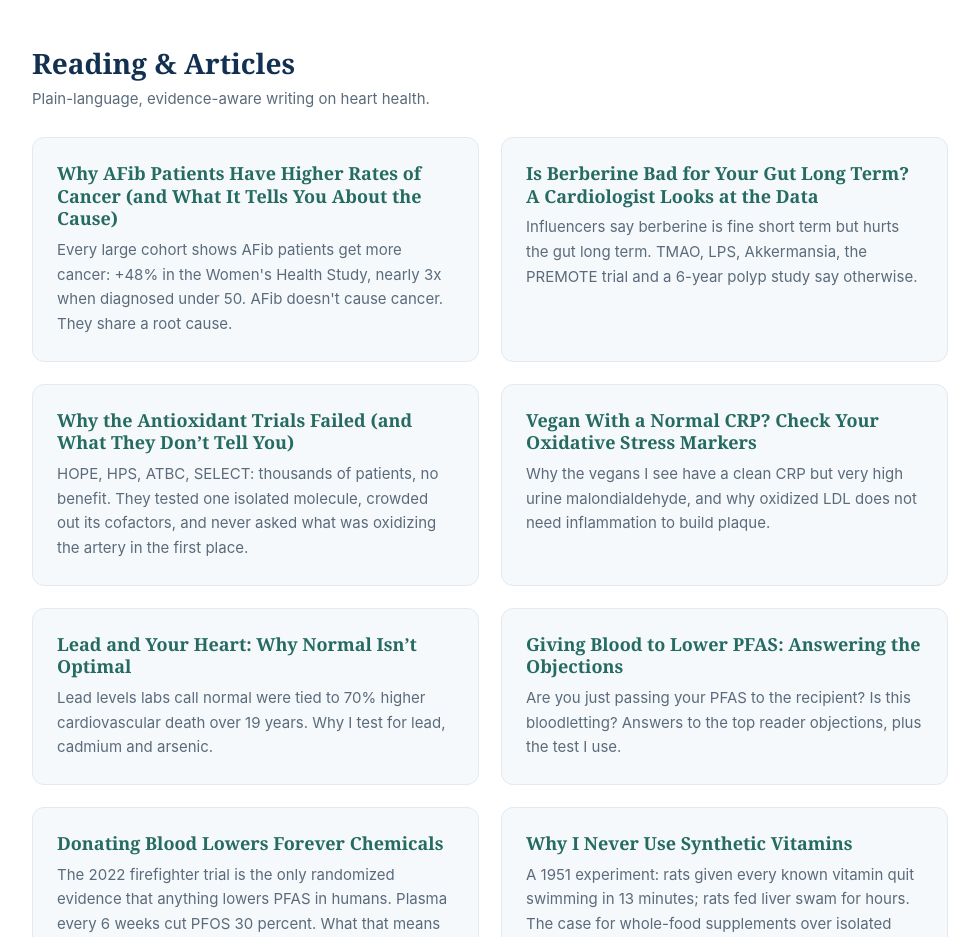
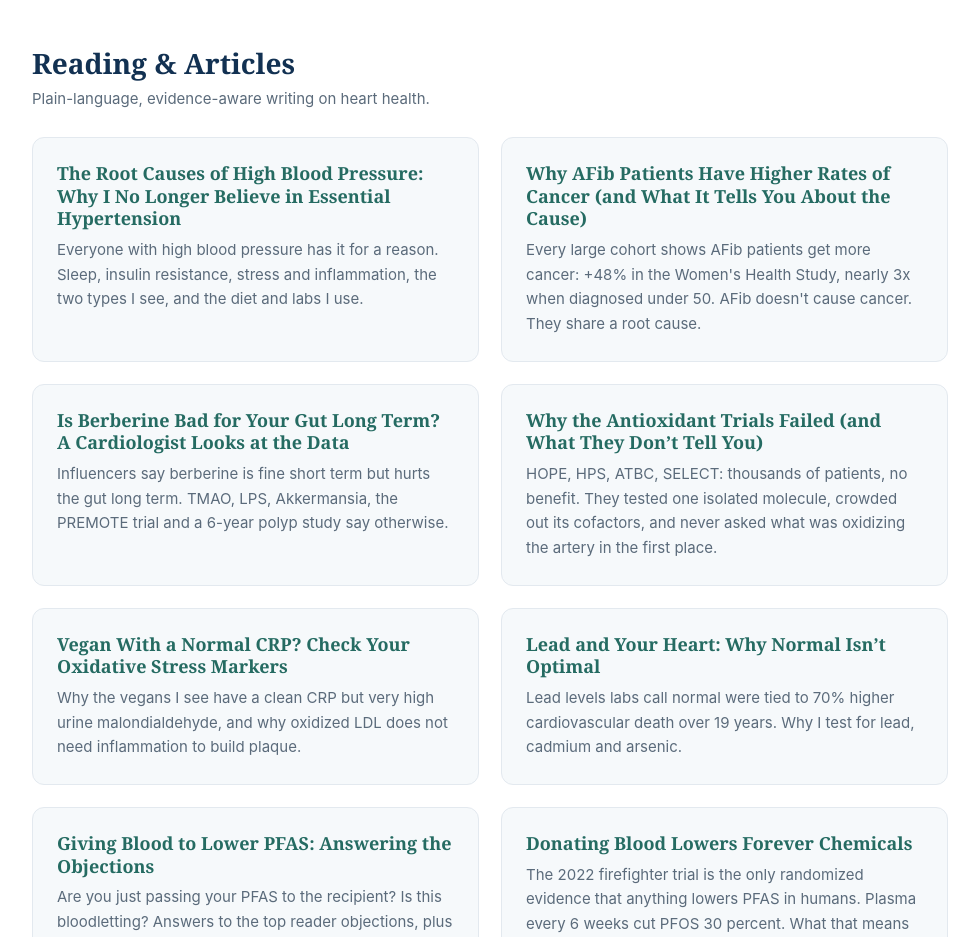
Before and after one commit to andyrudin-source/andrewrudinmd-site, a plain HTML site: page index.html in a window 1280 px wide. Shown: the part 4360-5297 px from the top of the page, without its empty margins (150-1129 px from the left). Drawn offline with Linux system fonts and the light colour scheme.

Commit message:
Add blood pressure root causes card to writing grid

```diff
--- a/index.html
+++ b/index.html
@@ -303,7 +303,8 @@ header{background:linear-gradient(180deg, rgba(18,49,82,.96) 0%, rgba(18,49,82,.
 <h2 class="sec">Reading &amp; Articles</h2>
 <p class="lead">Plain-language, evidence-aware writing on heart health.</p>
 <div class="grid">
-<div class="card"><h3><a href="https://bestheartbeat.com/afib-cancer-risk-inflammation/" target="_blank" rel="noopener">Why AFib Patients Have Higher Rates of Cancer (and What It Tells You About the Cause)</a></h3><p>Every large cohort shows AFib patients get more cancer: +48% in the Women's Health Study, nearly 3x when diagnosed under 50. AFib doesn't cause cancer. They share a root cause.</p></div>
+<div class="card"><h3><a href="https://bestheartbeat.com/root-causes-of-high-blood-pressure/" target="_blank" rel="noopener">The Root Causes of High Blood Pressure: Why I No Longer Believe in Essential Hypertension</a></h3><p>Everyone with high blood pressure has it for a reason. Sleep, insulin resistance, stress and inflammation, the two types I see, and the diet and labs I use.</p></div>
+          <div class="card"><h3><a href="https://bestheartbeat.com/afib-cancer-risk-inflammation/" target="_blank" rel="noopener">Why AFib Patients Have Higher Rates of Cancer (and What It Tells You About the Cause)</a></h3><p>Every large cohort shows AFib patients get more cancer: +48% in the Women's Health Study, nearly 3x when diagnosed under 50. AFib doesn't cause cancer. They share a root cause.</p></div>
           <div class="card"><h3><a href="https://bestheartbeat.com/berberine-long-term-gut-health/" target="_blank" rel="noopener">Is Berberine Bad for Your Gut Long Term? A Cardiologist Looks at the Data</a></h3><p>Influencers say berberine is fine short term but hurts the gut long term. TMAO, LPS, Akkermansia, the PREMOTE trial and a 6-year polyp study say otherwise.</p></div>
 <div class="card"><h3><a href="https://bestheartbeat.com/why-antioxidant-trials-failed/" target="_blank" rel="noopener">Why the Antioxidant Trials Failed (and What They Don&rsquo;t Tell You)</a></h3><p>HOPE, HPS, ATBC, SELECT: thousands of patients, no benefit. They tested one isolated molecule, crowded out its cofactors, and never asked what was oxidizing the artery in the first place.</p></div>
 <div class="card"><h3><a href="https://bestheartbeat.com/vegan-oxidative-stress-mda-vs-crp/" target="_blank" rel="noopener">Vegan With a Normal CRP? Check Your Oxidative Stress Markers</a></h3><p>Why the vegans I see have a clean CRP but very high urine malondialdehyde, and why oxidized LDL does not need inflammation to build plaque.</p></div>
```
